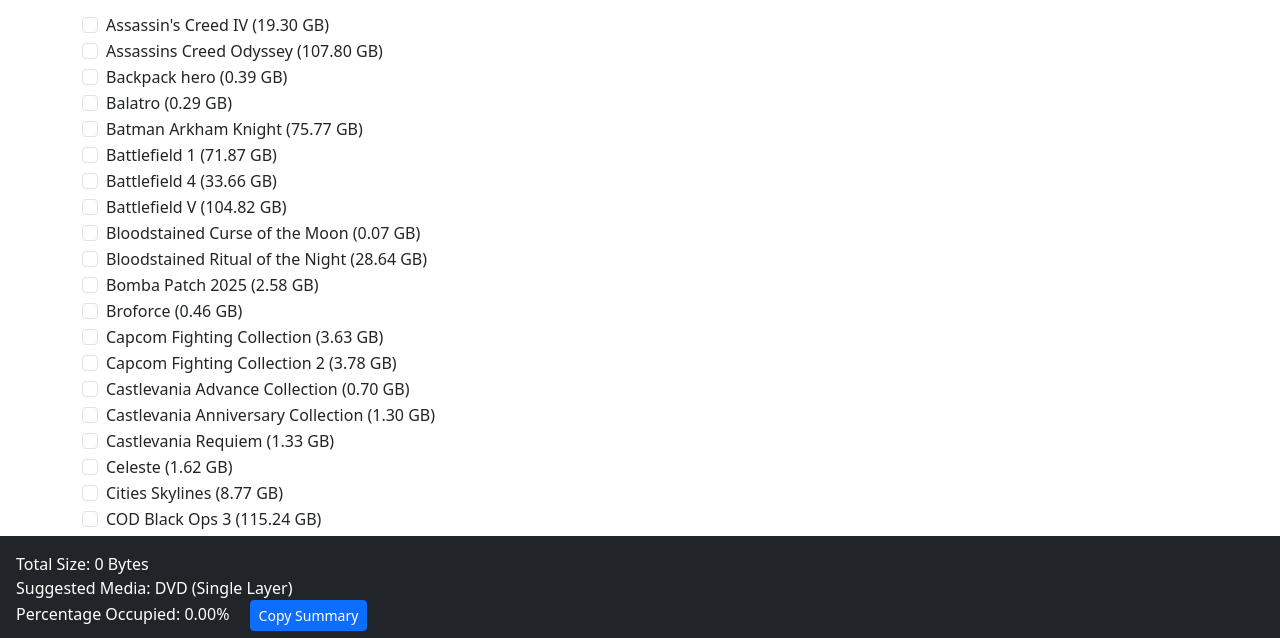
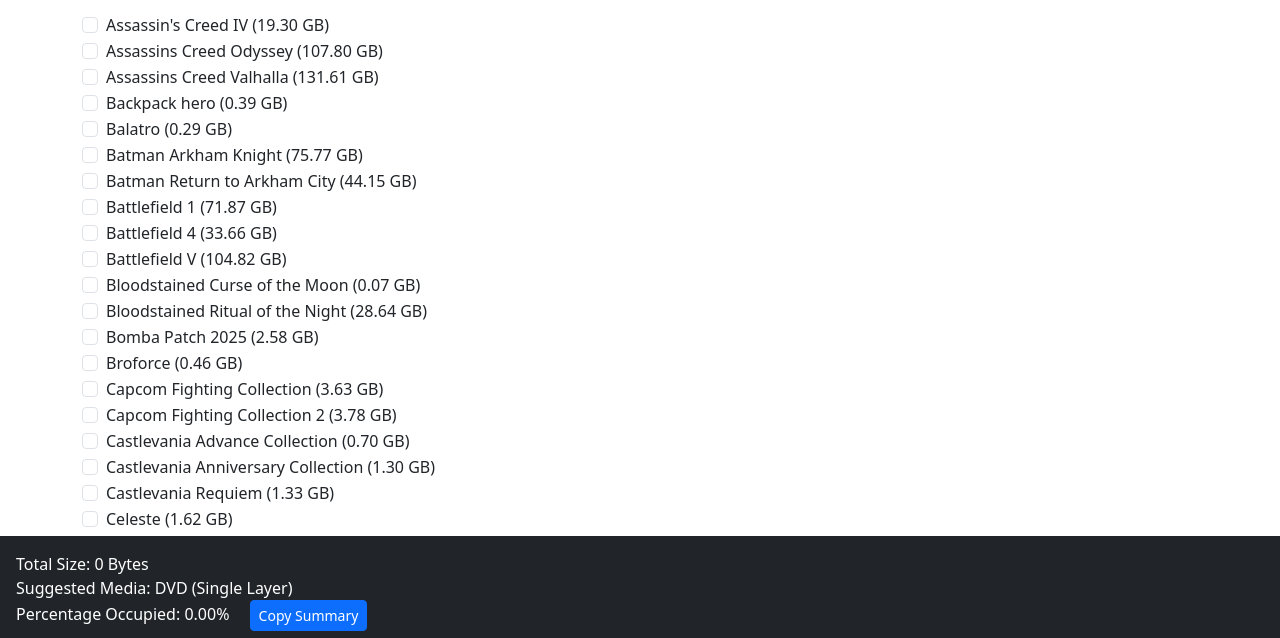
Before and after one commit to ps4pkg/calculator, a plain HTML site: page index.html in a window 1280 px wide. Shown: the part 153-791 px from the top of the page. Drawn offline with nearby package versions, Linux system fonts and the light colour scheme.

Commit message:
feat: add directory sizes to index.html

```diff
--- a/index.html
+++ b/index.html
@@ -72,6 +72,19 @@
             class="form-check-input"
             type="checkbox"
             name="folder"
+            value="Assassins Creed Valhalla"
+            data-size="131613491200"
+            id="Assassins_Creed_Valhalla"
+          />
+          <label class="form-check-label" for="Assassins_Creed_Valhalla"
+            >Assassins Creed Valhalla</label
+          >
+        </div>
+        <div class="form-check">
+          <input
+            class="form-check-input"
+            type="checkbox"
+            name="folder"
             value="Backpack hero"
             data-size="390070272"
             id="Backpack_hero"
@@ -102,6 +115,19 @@
           />
           <label class="form-check-label" for="Batman_Arkham_Knight"
             >Batman Arkham Knight</label
+          >
+        </div>
+        <div class="form-check">
+          <input
+            class="form-check-input"
+            type="checkbox"
+            name="folder"
+            value="Batman Return to Arkham City"
+            data-size="44154349568"
+            id="Batman_Return_to_Arkham_City"
+          />
+          <label class="form-check-label" for="Batman_Return_to_Arkham_City"
+            >Batman Return to Arkham City</label
           >
         </div>
         <div class="form-check">
```
